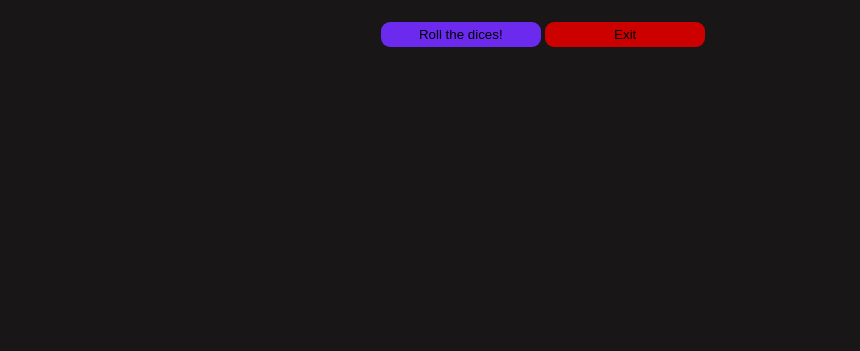
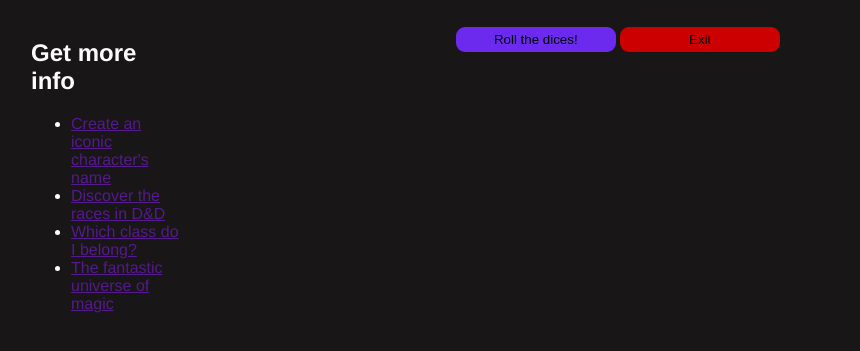
Before and after one commit to leirdan/sass-project, a website: page src/html/index.html in a window 1280 px wide. Shown: the part 61-412 px from the top of the page, without its empty margins (97-957 px from the left). Drawn offline with Linux system fonts and the light colour scheme.

Commit message:
tentativa de alinhar elementos com grid layout

```diff
--- a/src/html/index.html
+++ b/src/html/index.html
@@ -10,11 +10,12 @@
 </head>
 
 <body>
-    <header>
-        <h1 class="text-center">Welcome to your character generator!</h1>
-    </header>
-    <main>
-        <div class="container start text-center">
+    <main class="grid">
+        <header>
+            <h1 class="text-center">Welcome to your character generator!</h1>
+        </header>
+
+        <div class="main mt-5 text-center">
             <button class="btn btn-primary" id="btn-start" onclick="renderTextContinue()">
                 Roll the dices!
             </button>
@@ -25,6 +26,17 @@
                 <p id="question"></p>
             </div>
         </div>
+        <aside>
+            <div>
+                <h1>Get more info</h1>
+                <ul>
+                    <li><a href="" class="link-info">Create an iconic character's name</a></li>
+                    <li><a href="">Discover the races in D&D</a></li>
+                    <li><a href="">Which class do I belong?</a></li>
+                    <li><a href="">The fantastic universe of magic</a></li>
+                </ul>
+            </div>
+        </aside>
     </main>
     <script src="/fragments/mainPage.js"></script>
 </body>
--- a/src/public/fragments/mainPage.js
+++ b/src/public/fragments/mainPage.js
@@ -48,7 +48,10 @@ btnSubmitName.addEventListener("click", () => {
   const name = document.getElementById("name").value;
   if (name) {
     renderDices(name);
+  } else {
+    alert("Insert your name!");
   }
+  btnReroll.onclick = renderDices(name);
 });
 
 const renderDices = (name) => {
--- a/src/public/scss/button.scss
+++ b/src/public/scss/button.scss
@@ -9,6 +9,7 @@
 .btn {
   width: 10rem;
   border: 0;
+  cursor: pointer;
   border-radius: 9px;
   font-family: Arial, Helvetica, sans-serif;
   padding: 5px;
--- /dev/null
+++ b/src/public/scss/links.scss
@@ -0,0 +1,3 @@
+@mixin link-style($link-color) {
+  color: $link-color;
+}
--- a/src/public/scss/position.scss
+++ b/src/public/scss/position.scss
@@ -16,17 +16,28 @@
 .mt-4 {
   @include margin-top(4px);
 }
+.mt-5 {
+  @include margin-top(5px);
+}
 .text-center {
   text-align: center;
 }
-.container {
-  display: block;
-  box-sizing: border-box;
-  &.start {
-    &.result-dices {
-      margin: 10px;
-      padding: 25px;
-      border: 5px solid white;
-    }
+.grid {
+  width: 80%;
+  margin: 0 auto;
+  display: grid;
+  grid-template:
+    "title title title" 80px
+    "sidenav content content" 150px
+    "sidenav content content" 100px
+    / 150px 1fr 100px;
+  header {
+    grid-area: title;
+  }
+  .main {
+    grid-area: content;
+  }
+  aside {
+    grid-area: sidenav;
   }
 }
--- a/src/public/scss/style.scss
+++ b/src/public/scss/style.scss
@@ -4,6 +4,8 @@
 
 body {
   background-color: rgb(24, 22, 22);
+  padding: 0;
+  margin: 0;
   color: white;
   font-family: $primary-font;
 }
```
Also changed, not shown: README.md, src/public/css/style.css, 1 other file.
